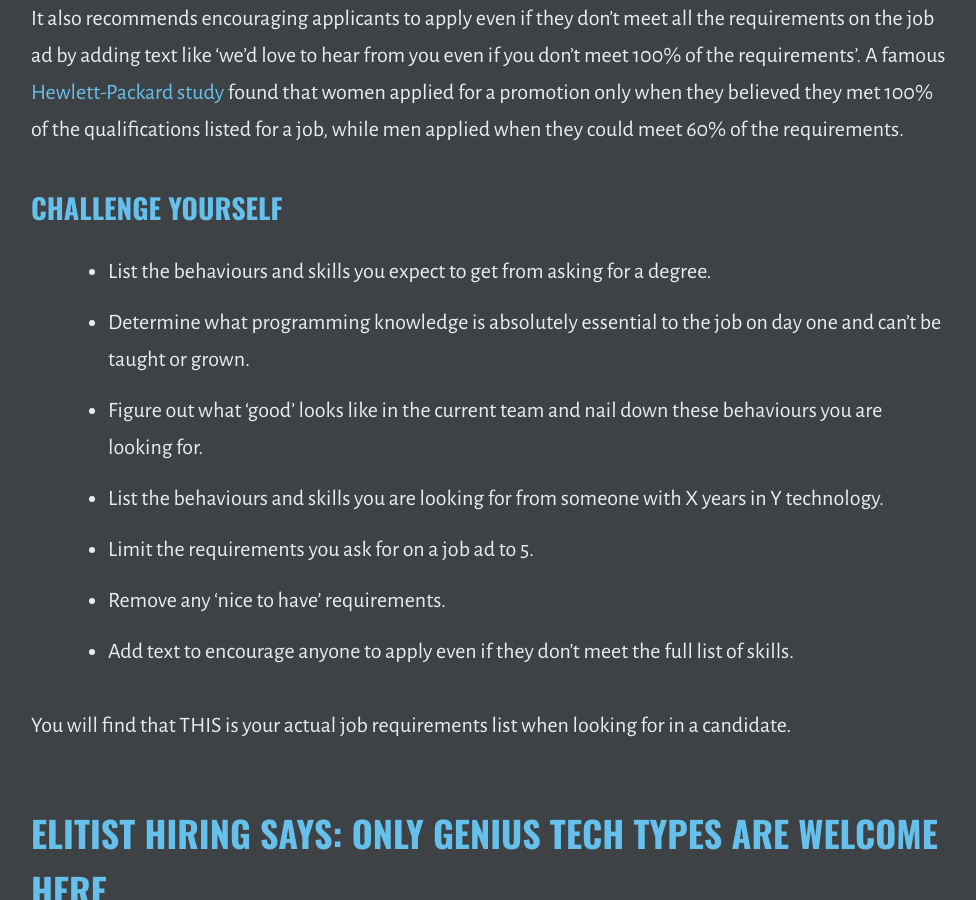
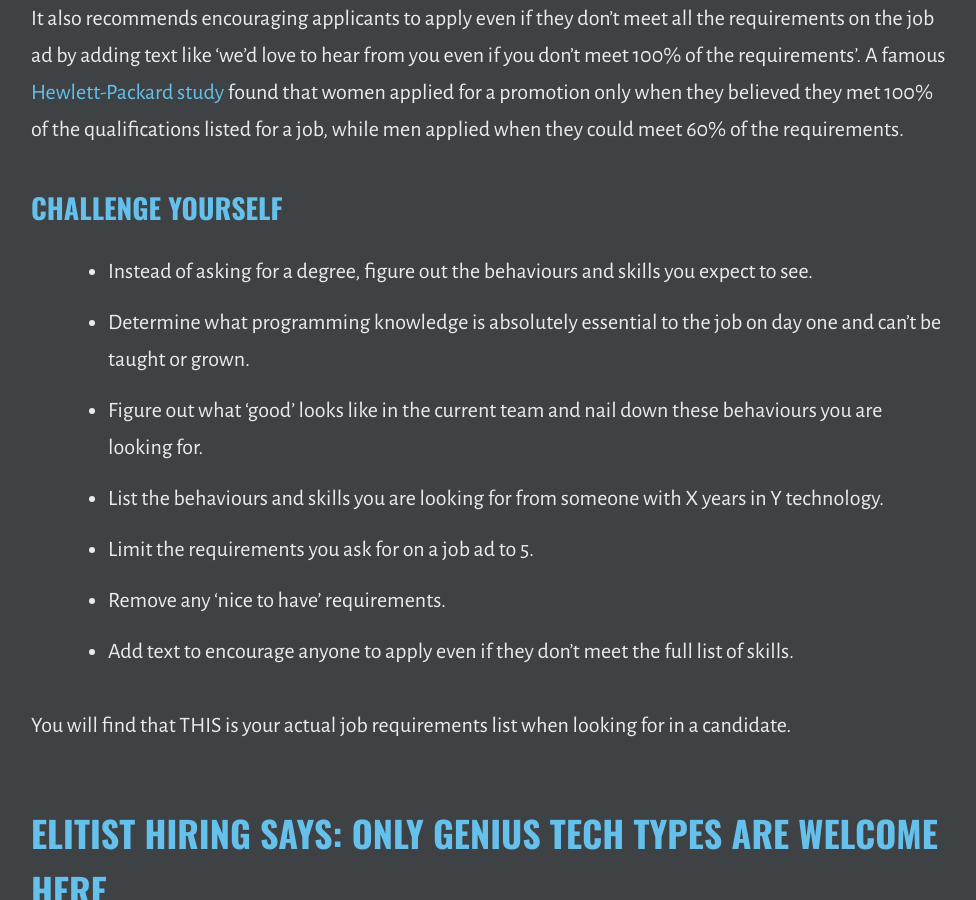
Before and after one commit to outragedpinkracoon/outragedpinkracoon.github.io, a Jekyll site: the page built from _posts/2021-04-27-other-companies-hiring-processes-are-costing-you-talent.md, in a window 1280 px wide and 900 px high, scrolled down 1775 px. Shown: the whole window, without its empty margins (150-1126 px from the left). Built offline with Jekyll 4.4.1, drawn with Linux system fonts in a browser that asks for light colours.

Commit message:
Slight reword

```diff
--- a/_posts/2021-04-27-other-companies-hiring-processes-are-costing-you-talent.md
+++ b/_posts/2021-04-27-other-companies-hiring-processes-are-costing-you-talent.md
@@ -27,7 +27,7 @@ The excellent book ['The Better Allies Approach to Hiring'](https://outragedpink
 It also recommends encouraging applicants to apply even if they don't meet all the requirements on the job ad by adding text like 'we'd love to hear from you even if you don't meet 100% of the requirements'. A famous [Hewlett-Packard study](https://www.amazon.co.uk/Lean-Women-Work-Will-Lead/dp/0753541629) found that women applied for a promotion only when they believed they met 100% of the qualifications listed for a job, while men applied when they could meet 60% of the requirements.
 
 ### Challenge Yourself
-- List the behaviours and skills you expect to get from asking for a degree.
+- Instead of asking for a degree, figure out the behaviours and skills you expect to see.
 - Determine what programming knowledge is absolutely essential to the job on day one and can't be taught or grown.
 - Figure out what 'good' looks like in the current team and nail down these behaviours you are looking for.
 - List the behaviours and skills you are looking for from someone with X years in Y technology.
```
